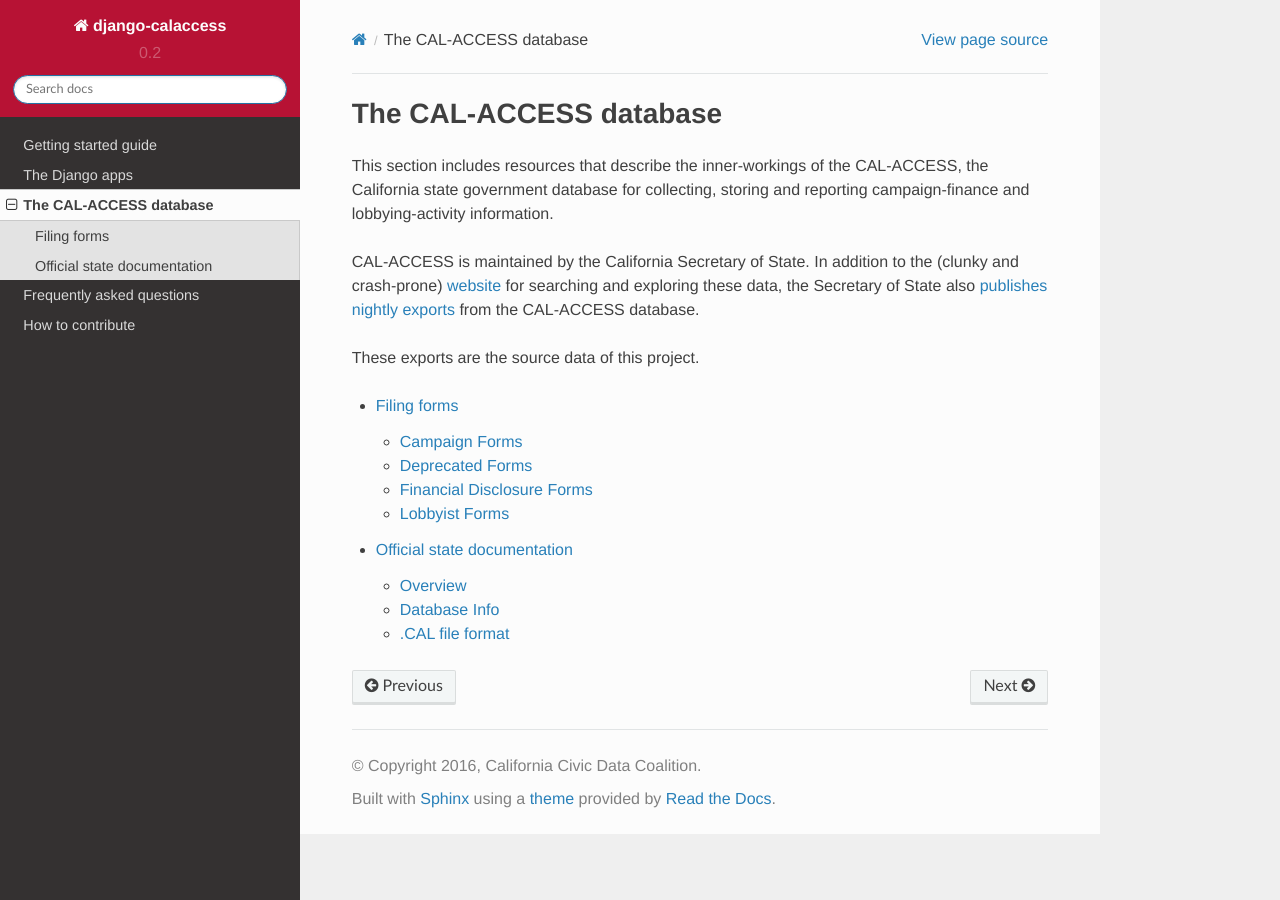
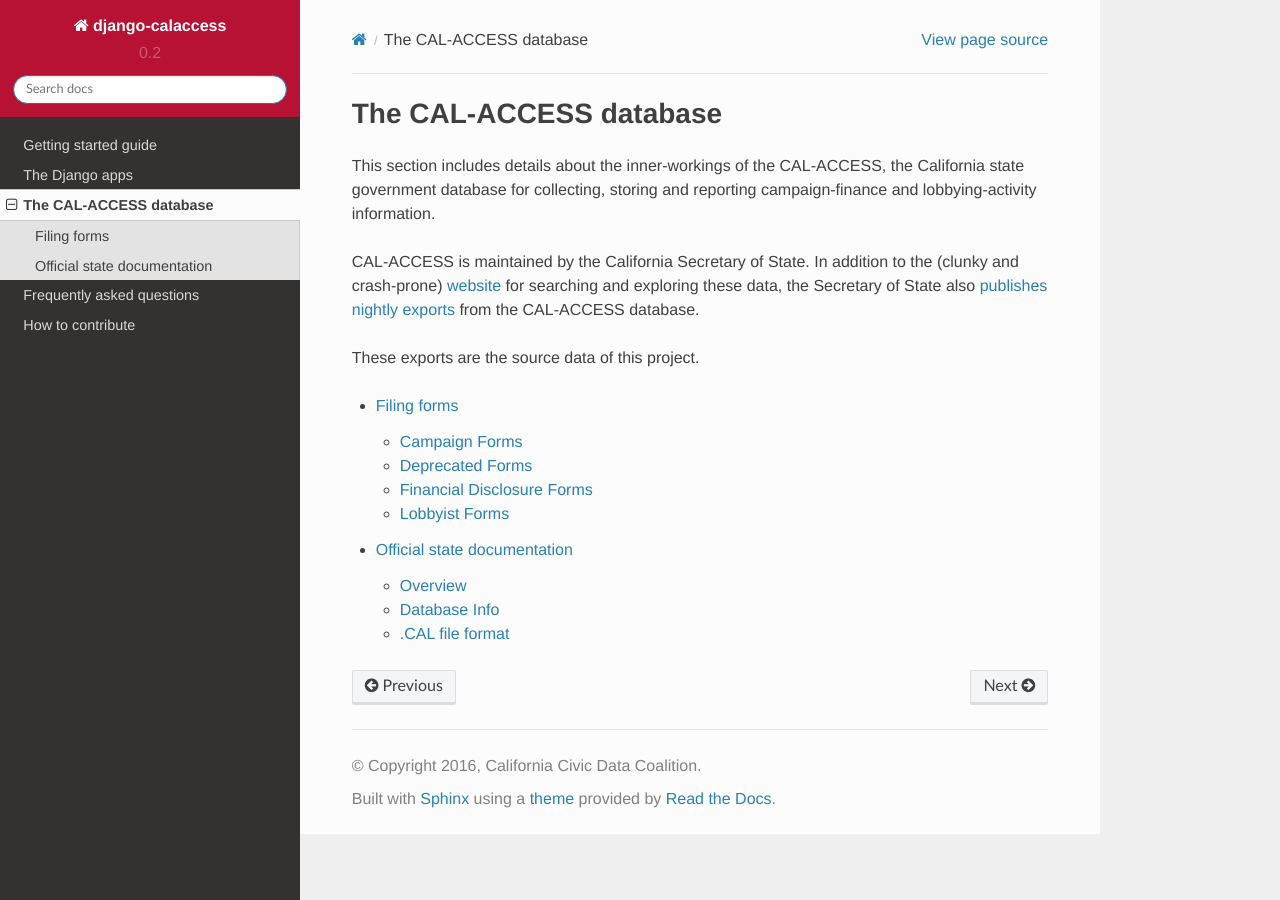
Before and after one commit to palewire/django-calaccess-technical-documentation, a Sphinx documentation site: the page built from docs/calaccess.rst, in a window 1280 px wide. Built offline with Sphinx 7.4.7 and the Read the Docs theme 2.0.0, drawn with Linux system fonts in a browser that asks for light colours; pages that are not in the unit, such as notebooks, are missing from menus.

Commit message:
Small edit

```diff
--- a/docs/calaccess.rst
+++ b/docs/calaccess.rst
@@ -1,7 +1,7 @@
 The CAL-ACCESS database
 =======================
 
-This section includes resources that describe the inner-workings of the CAL-ACCESS,
+This section includes details about the inner-workings of the CAL-ACCESS,
 the California state government database for collecting, storing and reporting
 campaign-finance and lobbying-activity information.
 
```
